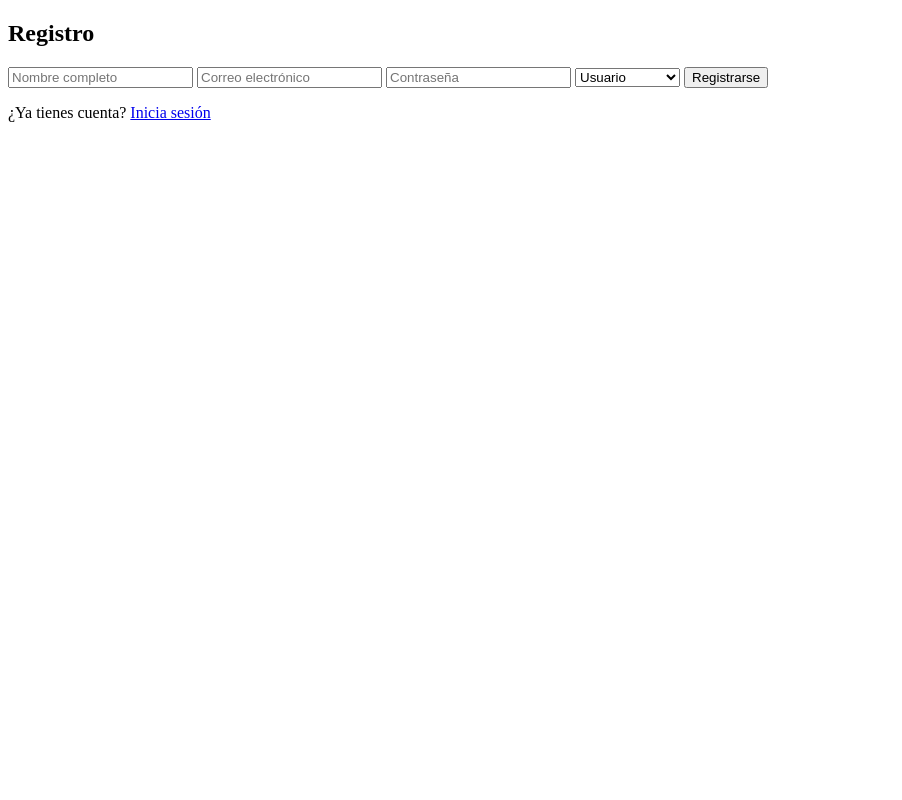
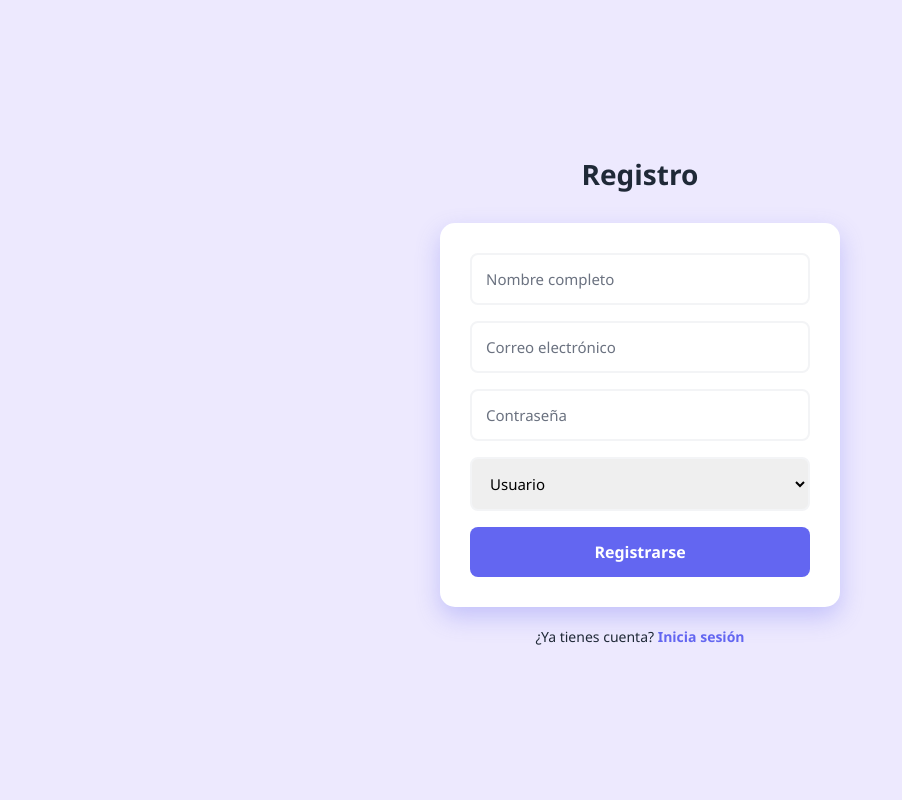
Before and after one commit to Enrique094/Feria, a Flask app: page /register in a window 1280 px wide. Shown: the whole page, without its empty margins (0-902 px from the left). Run offline with Flask 3, Linux system fonts and the light colour scheme.

Commit message:
Login and register with CSS

```diff
--- a/Templates/Login.html
+++ b/Templates/Login.html
@@ -3,7 +3,7 @@
 
 <head>
     <meta charset="UTF-8">
-    <link rel="stylesheet" href="{{ url_for('static', filename='css/loginandregister.css') }}">
+    <link rel="stylesheet" href="{{ url_for('static', filename='css/register.css') }}">
     <title>Login</title>
 </head>
 
--- a/Templates/register.html
+++ b/Templates/register.html
@@ -3,6 +3,7 @@
 <head>
     <meta charset="UTF-8">
     <meta name="viewport" content="width=device-width, initial-scale=1.0">
+    <link rel="stylesheet" href="{{ url_for('static', filename='css/register.css') }}">
     <title>Registrarse</title>
 </head>
 <body>
--- /dev/null
+++ b/static/css/register.css
@@ -0,0 +1,148 @@
+:root {
+    --primary-color: #6366f1;
+    --primary-hover: #4f46e5;
+    --secondary-color: #f472b6;
+    --light-color: #f3f4f6;
+    --dark-color: #1f2937;
+    --background: #ede9fe;
+    --shadow: rgba(99, 102, 241, 0.3);
+    --error: #ef4444;
+    --success: #10b981;
+}
+
+  /* Estilos generales */
+  * {
+    margin: 0;
+    padding: 0;
+    box-sizing: border-box;
+    font-family: 'Segoe UI', Tahoma, Geneva, Verdana, sans-serif;
+}
+
+body {
+    background-color: var(--background);
+    height: 100vh;
+    display: flex;
+    flex-direction: column;
+    justify-content: center;
+    align-items: center;
+    padding: 20px;
+    animation: fadeIn 0.6s ease-out;
+}
+
+  /* Contenedor del formulario */
+form {
+    background-color: white;
+    padding: 30px;
+    border-radius: 15px;
+    box-shadow: 0 10px 25px var(--shadow);
+    width: 100%;
+    max-width: 400px;
+    margin-top: 20px;
+    animation: fadeIn 0.5s ease-out;
+  }
+
+h2 {
+    color: var(--dark-color);
+    text-align: center;
+    margin-bottom: 10px;
+    font-size: 28px;
+    font-weight: 700;
+  }
+
+  /* Estilos para los campos del formulario */
+input, select {
+    width: 100%;
+    padding: 14px;
+    margin-bottom: 16px;
+    border: 2px solid var(--light-color);
+    border-radius: 8px;
+    font-size: 15px;
+    transition: all 0.3s ease;
+  }
+
+input:focus, select:focus,
+input:focus-visible, select:focus-visible {
+    outline: none;
+    border-color: var(--primary-color);
+    box-shadow: 0 0 0 3px var(--shadow);
+}
+
+input::placeholder {
+    color: #6b7280; /* más accesible */
+}
+
+  /* Estilos para errores y éxito en campos */
+.input-error {
+    border-color: var(--error);
+    background-color: #fee2e2;
+}
+
+.input-success {
+    border-color: var(--success);
+    background-color: #d1fae5;
+}
+
+  /* Estilos para el botón */
+button {
+    width: 100%;
+    background-color: var(--primary-color);
+    color: white;
+    border: none;
+    border-radius: 8px;
+    padding: 14px;
+    font-size: 16px;
+    font-weight: 600;
+    cursor: pointer;
+    transition: all 0.3s ease;
+}
+
+button:hover {
+    background-color: var(--primary-hover);
+    transform: translateY(-2px);
+}
+
+button:active {
+    transform: translateY(0);
+}
+
+  /* Estilos para el enlace de inicio de sesión */
+p {
+    text-align: center;
+    margin-top: 20px;
+    color: var(--dark-color);
+    font-size: 14px;
+}
+
+a {
+    color: var(--primary-color);
+    text-decoration: none;
+    font-weight: 600;
+    transition: all 0.3s ease;
+}
+
+a:hover {
+    color: var(--primary-hover);
+    text-decoration: underline;
+}
+
+  /* Estilos responsive */
+@media (max-width: 480px) {
+    form {
+        padding: 20px;
+    }
+    h2 {
+        font-size: 24px;
+    }
+}
+
+  /* Animaciones */
+@keyframes fadeIn {
+    from {
+        opacity: 0;
+        transform: translateY(10px);
+    }
+    to {
+        opacity: 1;
+        transform: translateY(0);
+    }
+}
```
